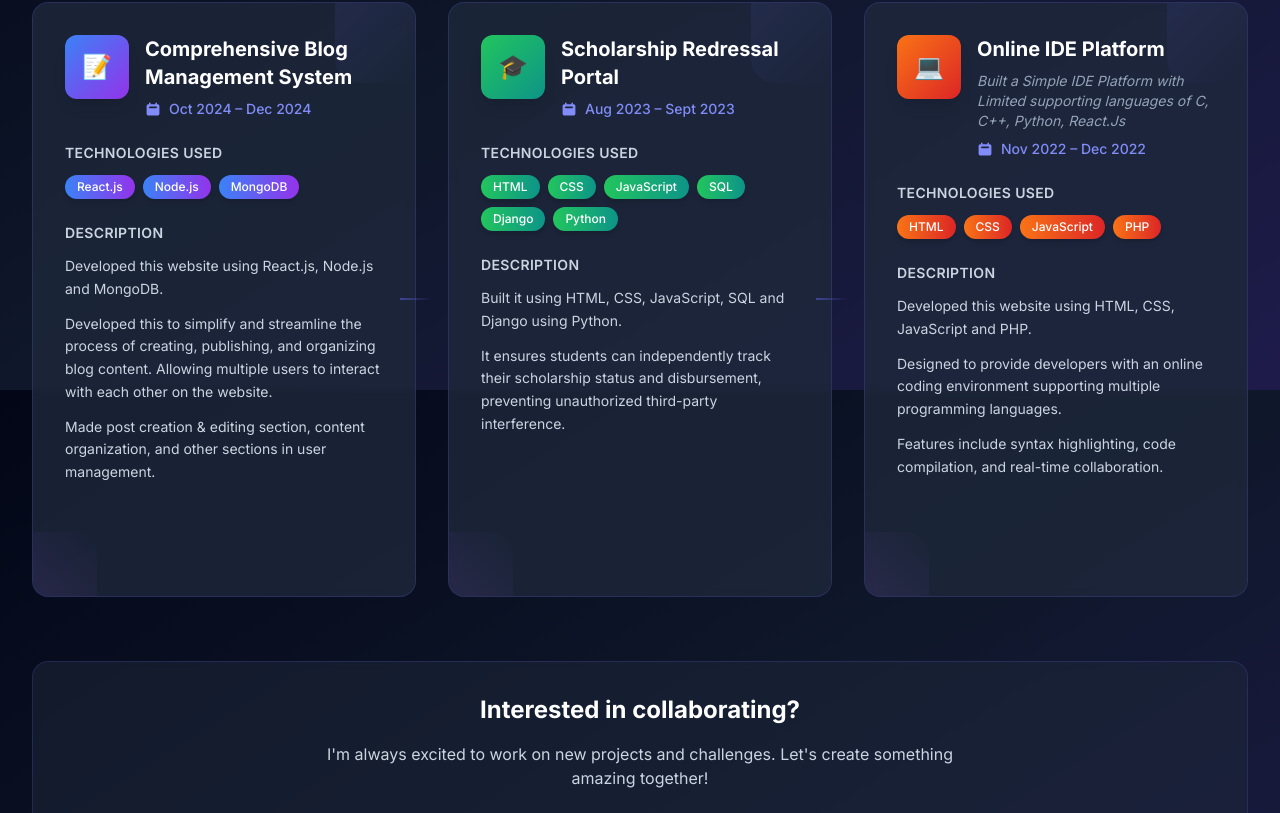
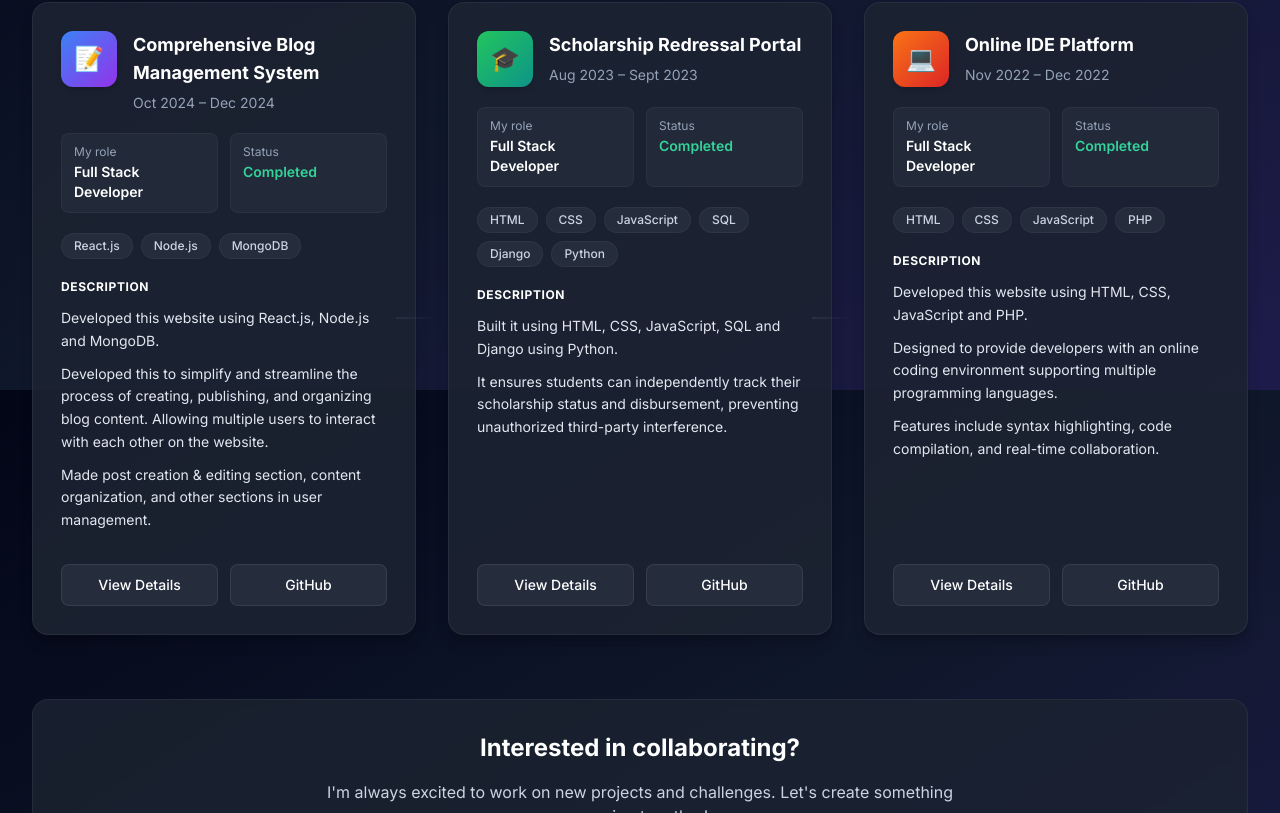
Before and after one commit to SuryanshSrivastava-10/Portfolio-Website, a React (Vite) app: page / in a window 1280 px wide. Shown: the part 2807-3620 px from the top of the page. Built offline with nearby package versions, Linux system fonts and the light colour scheme; the HTML template or start-up script is replaced by a standard one.

Commit message:
Playcards Update!!

```diff
--- a/src/components/Projects.jsx
+++ b/src/components/Projects.jsx
@@ -4,65 +4,66 @@ const Projects = () => {
   const projects = [
     {
       id: 1,
-      title: "Comprehensive Blog Management System",
-      duration: "Oct 2024 – Dec 2024",
-      technologies: ["React.js", "Node.js", "MongoDB"],
+      title: 'Comprehensive Blog Management System',
+      duration: 'Oct 2024 – Dec 2024',
+      role: 'Full Stack Developer',
+      status: 'Completed',
+      technologies: ['React.js', 'Node.js', 'MongoDB'],
       description: [
-        "Developed this website using React.js, Node.js and MongoDB.",
-        "Developed this to simplify and streamline the process of creating, publishing, and organizing blog content. Allowing multiple users to interact with each other on the website.",
-        "Made post creation & editing section, content organization, and other sections in user management."
+        'Developed this website using React.js, Node.js and MongoDB.',
+        'Developed this to simplify and streamline the process of creating, publishing, and organizing blog content. Allowing multiple users to interact with each other on the website.',
+        'Made post creation & editing section, content organization, and other sections in user management.',
       ],
-      icon: "📝",
-      gradient: "from-blue-500 to-purple-600",
-      bgGradient: "from-blue-900/20 to-purple-900/20"
+      icon: '📝',
+      gradient: 'from-blue-500 to-purple-600',
+      githubUrl: 'https://github.com/SuryanshSrivastava-10',
     },
     {
       id: 2,
-      title: "Scholarship Redressal Portal",
-      duration: "Aug 2023 – Sept 2023",
-      technologies: ["HTML", "CSS", "JavaScript", "SQL", "Django", "Python"],
+      title: 'Scholarship Redressal Portal',
+      duration: 'Aug 2023 – Sept 2023',
+      role: 'Full Stack Developer',
+      status: 'Completed',
+      technologies: ['HTML', 'CSS', 'JavaScript', 'SQL', 'Django', 'Python'],
       description: [
-        "Built it using HTML, CSS, JavaScript, SQL and Django using Python.",
-        "It ensures students can independently track their scholarship status and disbursement, preventing unauthorized third-party interference."
+        'Built it using HTML, CSS, JavaScript, SQL and Django using Python.',
+        'It ensures students can independently track their scholarship status and disbursement, preventing unauthorized third-party interference.',
       ],
-      icon: "🎓",
-      gradient: "from-green-500 to-teal-600",
-      bgGradient: "from-green-900/20 to-teal-900/20"
+      icon: '🎓',
+      gradient: 'from-green-500 to-teal-600',
+      githubUrl: 'https://github.com/SuryanshSrivastava-10',
     },
     {
       id: 3,
-      title: "Online IDE Platform",
-      duration: "Nov 2022 – Dec 2022",
-      subtitle: "Built a Simple IDE Platform with Limited supporting languages of C, C++, Python, React.Js",
-      technologies: ["HTML", "CSS", "JavaScript", "PHP"],
+      title: 'Online IDE Platform',
+      duration: 'Nov 2022 – Dec 2022',
+      role: 'Full Stack Developer',
+      status: 'Completed',
+      technologies: ['HTML', 'CSS', 'JavaScript', 'PHP'],
       description: [
-        "Developed this website using HTML, CSS, JavaScript and PHP.",
-        "Designed to provide developers with an online coding environment supporting multiple programming languages.",
-        "Features include syntax highlighting, code compilation, and real-time collaboration."
+        'Developed this website using HTML, CSS, JavaScript and PHP.',
+        'Designed to provide developers with an online coding environment supporting multiple programming languages.',
+        'Features include syntax highlighting, code compilation, and real-time collaboration.',
       ],
-      icon: "💻",
-      gradient: "from-orange-500 to-red-600",
-      bgGradient: "from-orange-900/20 to-red-900/20"
-    }
+      icon: '💻',
+      gradient: 'from-orange-500 to-red-600',
+      githubUrl: 'https://github.com/SuryanshSrivastava-10',
+    },
   ];
 
   const handleContactClick = () => {
     const email = 'suryanshsri10@gmail.com';
     const subject = 'Collaboration Inquiry';
-    const body = "Hi Suryansh, I would like to work with you on...";
+    const body = 'Hi Suryansh, I would like to work with you on...';
 
     const encodedSubject = encodeURIComponent(subject);
     const encodedBody = encodeURIComponent(body);
 
-    // Prefer Gmail app if available
     const gmailIOS = `googlegmail:///co?to=${email}&subject=${encodedSubject}&body=${encodedBody}`;
     const gmailIOSAlt = `gmail:///co?to=${email}&subject=${encodedSubject}&body=${encodedBody}`;
-
-    // Fallbacks
     const mailto = `mailto:${email}?subject=${encodedSubject}&body=${encodedBody}`;
     const gmailWeb = `https://mail.google.com/mail/?view=cm&fs=1&to=${email}&su=${encodedSubject}&body=${encodedBody}`;
 
-    // Try iOS/Android Gmail scheme first, then mailto, then web
     const start = Date.now();
     const tryOpen = (url) => {
       try {
@@ -70,29 +71,29 @@ const Projects = () => {
       } catch (_) {}
     };
 
-    // Attempt primary Gmail scheme
     tryOpen(gmailIOS);
 
-    // If it didn't switch apps within ~1s, try alternate scheme
     setTimeout(() => {
       if (Date.now() - start < 1200) {
         tryOpen(gmailIOSAlt);
       }
     }, 600);
 
-    // Then fallback to mailto
     setTimeout(() => {
       if (Date.now() - start < 2400) {
         tryOpen(mailto);
       }
     }, 1400);
 
-    // Finally fallback to Gmail web compose
     setTimeout(() => {
       if (Date.now() - start < 3600) {
         window.open(gmailWeb, '_blank', 'noopener,noreferrer');
       }
     }, 2400);
+  };
+
+  const scrollToContact = () => {
+    document.getElementById('contact')?.scrollIntoView({ behavior: 'smooth' });
   };
 
   return (
@@ -105,126 +106,117 @@ const Projects = () => {
               My <span className="text-gradient">Projects</span>
             </h2>
             <p className="text-lg text-space-dark-300 max-w-3xl mx-auto">
-              Here are some of the exciting projects I've worked on. Each one represents a unique challenge
+              Here are some of the exciting projects I&apos;ve worked on. Each one represents a unique challenge
               and an opportunity to learn and grow as a developer.
             </p>
-            <div className="w-24 h-1 bg-gradient-to-r from-space-blue-400 to-cosmic-purple-400 mx-auto rounded-full mt-6"></div>
+            <div className="w-24 h-1 bg-gradient-to-r from-space-blue-400 to-cosmic-purple-400 mx-auto rounded-full mt-6" />
           </div>
 
           {/* Projects Grid */}
-          <div className="grid lg:grid-cols-3 gap-8">
+          <div className="grid lg:grid-cols-3 gap-6 lg:gap-8">
             {projects.map((project, index) => (
+              <div key={project.id} className="relative flex">
+                {/* Connector line between cards */}
+                {index < projects.length - 1 && (
+                  <div className="hidden lg:block absolute top-1/2 -right-4 lg:-right-5 w-8 lg:w-10 h-px bg-gradient-to-r from-space-dark-600/60 to-transparent z-10 -translate-y-1/2" />
+                )}
+
+                <article className="group flex flex-col w-full bg-[#1c2331]/90 rounded-2xl border border-white/[0.06] p-6 sm:p-7 shadow-lg shadow-black/20 hover:border-white/10 hover:shadow-xl hover:shadow-black/30 transition-all duration-300">
+                  {/* Header: icon + title + date */}
+                  <div className="flex items-start gap-4 mb-5">
                     <div
-                key={project.id}
-                className="group relative"
+                      className={`flex-shrink-0 w-12 h-12 sm:w-14 sm:h-14 bg-gradient-to-br ${project.gradient} rounded-xl flex items-center justify-center text-xl sm:text-2xl shadow-md`}
                     >
-                {/* Project Card */}
-                <div className={`relative bg-space-dark-800/80 backdrop-blur-sm rounded-2xl p-8 border border-space-blue-500/20 hover:border-space-blue-400/50 transition-all duration-500 hover:-translate-y-2 hover:shadow-2xl hover:shadow-space-blue-500/20 overflow-hidden h-full`}>
-                  {/* Animated Background Gradient */}
-                  <div className={`absolute inset-0 bg-gradient-to-br ${project.bgGradient} opacity-0 group-hover:opacity-100 transition-opacity duration-500`}></div>
-
-                  {/* Floating Particles Effect */}
-                  <div className="absolute inset-0 overflow-hidden">
-                    <div className="absolute top-4 right-4 w-2 h-2 bg-space-blue-400 rounded-full opacity-0 group-hover:opacity-100 group-hover:animate-ping transition-opacity duration-500"></div>
-                    <div className="absolute bottom-6 left-6 w-1 h-1 bg-cosmic-purple-400 rounded-full opacity-0 group-hover:opacity-100 group-hover:animate-pulse transition-opacity duration-700"></div>
-                    <div className="absolute top-1/2 right-8 w-1.5 h-1.5 bg-space-blue-300 rounded-full opacity-0 group-hover:opacity-100 group-hover:animate-bounce transition-opacity duration-600"></div>
-                  </div>
-
-                  {/* Content */}
-                  <div className="relative z-10">
-                    {/* Project Icon & Title */}
-                    <div className="flex items-start space-x-4 mb-6">
-                      <div className={`w-16 h-16 bg-gradient-to-br ${project.gradient} rounded-xl flex items-center justify-center text-2xl group-hover:scale-110 transition-transform duration-300 shadow-lg`}>
                       {project.icon}
                     </div>
-                      <div className="flex-1">
-                        <h3 className="text-xl font-bold text-white mb-2 group-hover:text-space-blue-300 transition-colors duration-300">
+                    <div className="min-w-0 flex-1">
+                      <h3 className="text-base sm:text-lg font-bold text-white leading-snug mb-1.5">
                         {project.title}
                       </h3>
-                        {project.subtitle && (
-                          <p className="text-sm text-space-dark-400 mb-2 italic">
-                            {project.subtitle}
-                          </p>
-                        )}
-                        <div className="flex items-center text-space-blue-400 text-sm font-medium">
-                          <svg className="w-4 h-4 mr-2" fill="currentColor" viewBox="0 0 20 20">
-                            <path fillRule="evenodd" d="M6 2a1 1 0 00-1 1v1H4a2 2 0 00-2 2v10a2 2 0 002 2h12a2 2 0 002-2V6a2 2 0 00-2-2h-1V3a1 1 0 10-2 0v1H7V3a1 1 0 00-1-1zm0 5a1 1 0 000 2h8a1 1 0 100-2H6z" clipRule="evenodd" />
-                          </svg>
-                          {project.duration}
-                        </div>
+                      <p className="text-sm text-space-dark-400">{project.duration}</p>
                     </div>
                   </div>
 
-                    {/* Technologies */}
-                    <div className="mb-6">
-                      <h4 className="text-sm font-semibold text-space-dark-300 mb-3 uppercase tracking-wide">
-                        Technologies Used
-                      </h4>
-                      <div className="flex flex-wrap gap-2">
-                        {project.technologies.map((tech, techIndex) => (
+                  {/* Role & Status */}
+                  <div className="grid grid-cols-2 gap-3 mb-5">
+                    <div className="bg-[#252d3d]/80 rounded-lg px-3 py-2.5 border border-white/[0.04]">
+                      <p className="text-xs text-space-dark-400 mb-0.5">My role</p>
+                      <p className="text-sm font-semibold text-white">{project.role}</p>
+                    </div>
+                    <div className="bg-[#252d3d]/80 rounded-lg px-3 py-2.5 border border-white/[0.04]">
+                      <p className="text-xs text-space-dark-400 mb-0.5">Status</p>
+                      <p className="text-sm font-semibold text-emerald-400">{project.status}</p>
+                    </div>
+                  </div>
+
+                  {/* Tech tags */}
+                  <div className="flex flex-wrap gap-2 mb-5">
+                    {project.technologies.map((tech) => (
                       <span
-                            key={techIndex}
-                            className={`px-3 py-1 bg-gradient-to-r ${project.gradient} text-white text-xs font-medium rounded-full shadow-md group-hover:scale-105 transition-transform duration-300`}
-                            style={{ animationDelay: `${techIndex * 100}ms` }}
+                        key={tech}
+                        className="px-3 py-1 text-xs font-medium text-space-dark-300 bg-[#252d3d] rounded-full border border-white/[0.04]"
                       >
                         {tech}
                       </span>
                     ))}
                   </div>
-                    </div>
 
                   {/* Description */}
-                    <div className="space-y-3">
-                      <h4 className="text-sm font-semibold text-space-dark-300 mb-3 uppercase tracking-wide">
+                  <div className="flex-1 mb-6">
+                    <h4 className="text-xs font-bold text-white uppercase tracking-wider mb-3">
                       Description
                     </h4>
+                    <div className="space-y-2.5">
                       {project.description.map((desc, descIndex) => (
                         <p
                           key={descIndex}
-                          className="text-space-dark-300 text-sm leading-relaxed group-hover:text-space-blue-200 transition-colors duration-300"
+                          className="text-sm text-space-dark-200 leading-relaxed"
                         >
                           {desc}
                         </p>
                       ))}
                     </div>
-
-                    {/* Hover Action Button */}
-                    <div className="mt-8 opacity-0 group-hover:opacity-100 transition-opacity duration-300">
-                      <button className={`w-full py-3 bg-gradient-to-r ${project.gradient} text-white font-semibold rounded-lg hover:shadow-lg hover:shadow-space-blue-500/25 transition-all duration-300 transform hover:scale-105`}>
-                        View Project Details
-                      </button>
-                    </div>
                   </div>
 
-                  {/* Decorative Elements */}
-                  <div className="absolute top-0 right-0 w-20 h-20 bg-gradient-to-br from-space-blue-500/10 to-transparent rounded-bl-3xl"></div>
-                  <div className="absolute bottom-0 left-0 w-16 h-16 bg-gradient-to-tr from-cosmic-purple-500/10 to-transparent rounded-tr-3xl"></div>
+                  {/* Footer buttons */}
+                  <div className="flex gap-3 mt-auto pt-2">
+                    <button
+                      type="button"
+                      onClick={scrollToContact}
+                      className="flex-1 py-2.5 px-4 text-sm font-medium text-white bg-[#252d3d] hover:bg-[#2d3748] border border-white/[0.08] rounded-lg transition-colors duration-200"
+                    >
+                      View Details
+                    </button>
+                    <a
+                      href={project.githubUrl}
+                      target="_blank"
+                      rel="noopener noreferrer"
+                      className="flex-1 py-2.5 px-4 text-sm font-medium text-white text-center bg-[#252d3d] hover:bg-[#2d3748] border border-white/[0.08] rounded-lg transition-colors duration-200"
+                    >
+                      GitHub
+                    </a>
                   </div>
-
-                {/* Connection Line (for visual flow) */}
-                {index < projects.length - 1 && (
-                  <div className="hidden lg:block absolute top-1/2 -right-4 w-8 h-0.5 bg-gradient-to-r from-space-blue-500/50 to-transparent transform -translate-y-1/2"></div>
-                )}
+                </article>
               </div>
             ))}
           </div>
 
           {/* Call to Action */}
           <div className="text-center mt-16">
-            <div className="bg-space-dark-800/50 backdrop-blur-sm rounded-2xl p-8 border border-space-blue-500/20">
+            <div className="bg-[#1c2331]/80 backdrop-blur-sm rounded-2xl p-8 border border-white/[0.06]">
               <h3 className="text-2xl font-bold text-white mb-4">
                 Interested in collaborating?
               </h3>
               <p className="text-space-dark-300 mb-6 max-w-2xl mx-auto">
-                I'm always excited to work on new projects and challenges.
-                Let's create something amazing together!
+                I&apos;m always excited to work on new projects and challenges.
+                Let&apos;s create something amazing together!
               </p>
               <button
                 type="button"
                 onClick={handleContactClick}
                 className="btn-primary text-lg px-8 py-3 hover:scale-105 transition-transform duration-300 inline-block"
               >
-                Let's Work Together
+                Let&apos;s Work Together
               </button>
             </div>
           </div>
```
Lines whose indentation alone changed are shown as unchanged.
